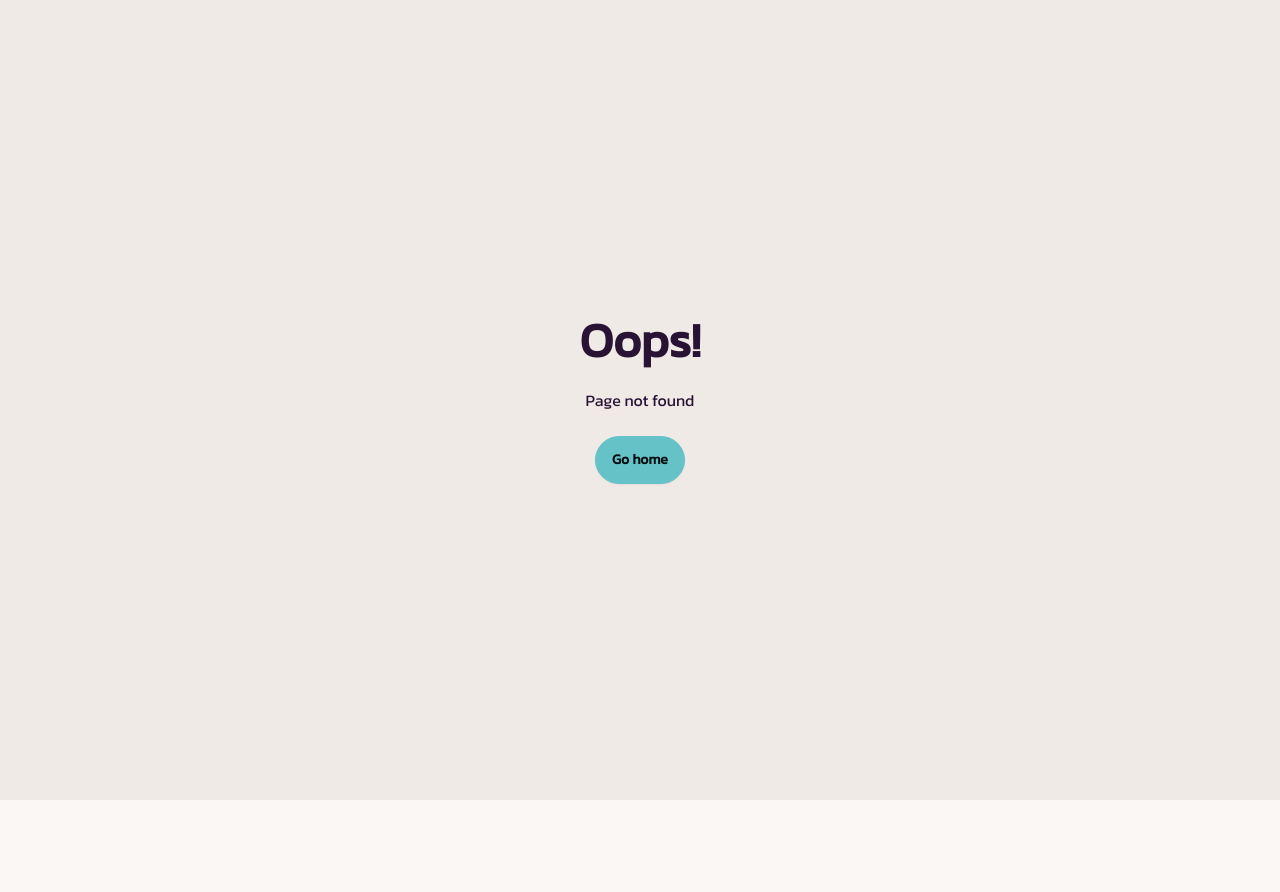
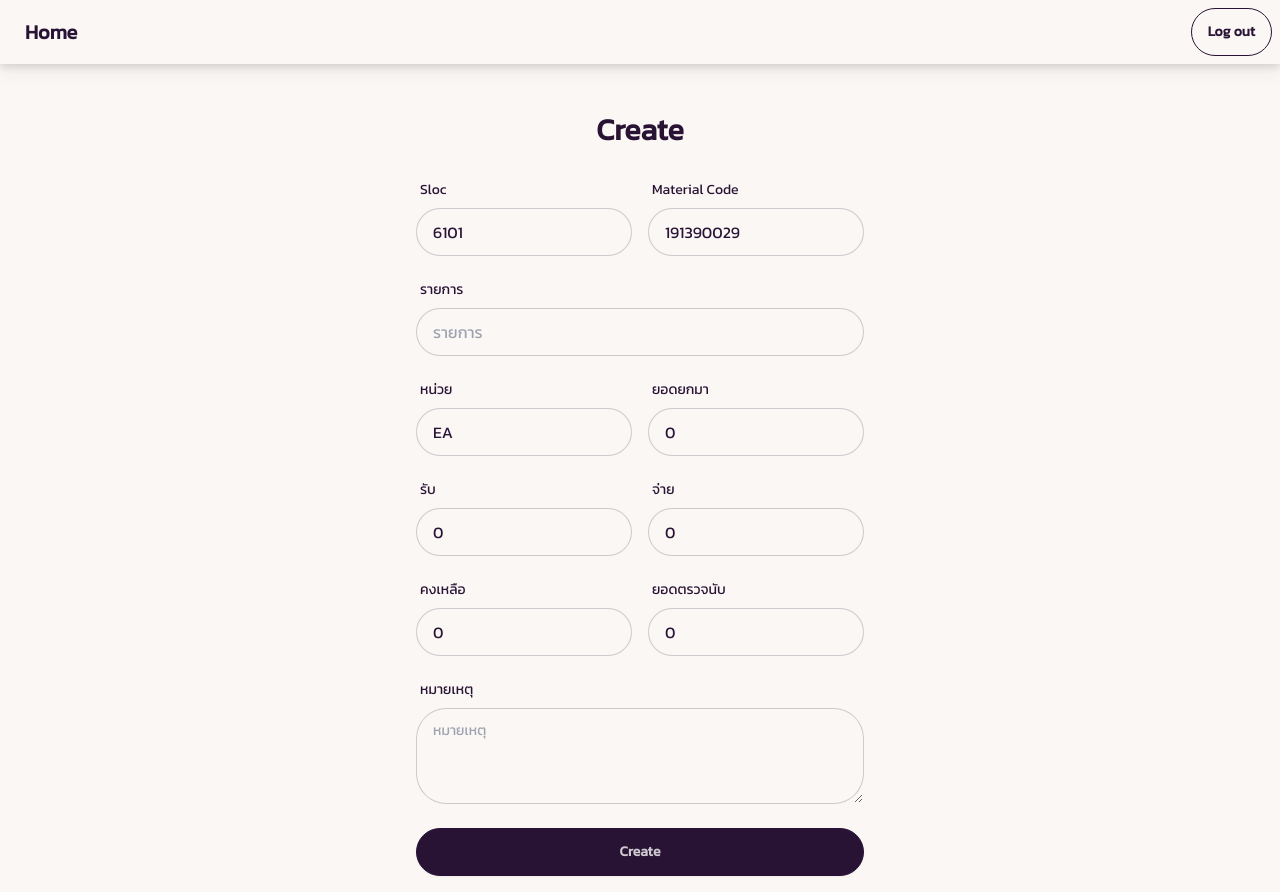
Before and after one commit to saharat-kosum/stock-checker, a Next.js app: page /admin/material in a window 1280 px wide. Before the commit this address had no page. Before the commit the page ends 800 px from the top, so only its background shows below. Built offline with nearby package versions, Linux system fonts and the light colour scheme.

Commit message:
change edit page to component, create a create material page

```diff
--- a/app/admin/material/[id]/page.tsx
+++ b/app/admin/material/[id]/page.tsx
@@ -1,85 +1,23 @@
 "use client";
-import { AppDispatch, useAppSelector } from "@/redux/Store";
-import { setCurrentMat } from "@/redux/materialSlice";
-import { EnumMode, InputArray, Material } from "@/type/type";
-import React, { useState } from "react";
+
+import MaterialManage from "@/components/MaterialManage";
+import { AppDispatch } from "@/redux/Store";
+import { EnumMode } from "@/type/type";
+import React, { useEffect } from "react";
 import { useDispatch } from "react-redux";
+import { useParams } from "next/navigation";
 
-const inputArray: InputArray[] = [
-  { name: "sloc", class: "max-w-xs", type: "number", display: "Sloc" },
-  { name: "code", class: "max-w-xs", type: "number", display: "Material Code" },
-  { name: "name", class: "col-span-2", type: "text", display: "รายการ" },
-  { name: "unit", class: "max-w-xs", type: "text", display: "หน่วย" },
-  {
-    name: "bringForward",
-    class: "max-w-xs",
-    type: "number",
-    display: "ยอดยกมา",
-  },
-  { name: "stockIn", class: "max-w-xs", type: "number", display: "รับ" },
-  { name: "stockOut", class: "max-w-xs", type: "number", display: "จ่าย" },
-  { name: "balance", class: "max-w-xs", type: "number", display: "คงเหลือ" },
-  {
-    name: "stockCount",
-    class: "max-w-xs",
-    type: "number",
-    display: "ยอดตรวจนับ",
-  },
-];
+function EditMaterial() {
+  const params = useParams();
+  const mode: EnumMode = EnumMode.Edit;
+  const dispatch = useDispatch<AppDispatch>();
 
-function MaterialManage() {
-  const [mode, setMode] = useState<EnumMode>(EnumMode.Create);
-  const dispatch = useDispatch<AppDispatch>();
-  const isLoading = useAppSelector((state) => state.material.loading);
-  const currentMat = useAppSelector((state) => state.material.currentMaterial);
+  useEffect(() => {
+    // dispatch(getMaterial(params.id))
+    console.log(params.id);
+  }, [params.id]);
 
-  const handleChange = (
-    event:
-      | React.ChangeEvent<HTMLInputElement>
-      | React.ChangeEvent<HTMLTextAreaElement>,
-    type: string,
-    name: keyof Material
-  ) => {
-    const value =
-      type === "text" ? event.target.value : parseInt(event.target.value);
-
-    dispatch(setCurrentMat({ name, value }));
-  };
-
-  return (
-    <div className="container mx-auto mt-10 p-2">
-      <h1 className="text-3xl font-bold">{mode}</h1>
-      <div className="mt-6 grid grid-cols-2 gap-4">
-        {inputArray.map((input, index) => (
-          <label className={`form-control w-full ${input.class}`} key={index}>
-            <div className="label">
-              <span className="label-text">{input.display}</span>
-            </div>
-            <input
-              type={input.type}
-              name={input.name}
-              placeholder={input.display}
-              onChange={(e) => handleChange(e, input.type, input.name)}
-              value={currentMat[input.name].toString()}
-              className="input input-bordered w-full"
-            />
-          </label>
-        ))}
-        <label className="form-control col-span-2">
-          <div className="label">
-            <span className="label-text">หมายเหตุ</span>
-          </div>
-          <textarea
-            className="textarea textarea-bordered h-24"
-            placeholder="หมายเหตุ"
-            name="note"
-            onChange={(e) => handleChange(e, "text", "note")}
-            value={currentMat.note}
-          ></textarea>
-        </label>
-      </div>
-    </div>
-  );
+  return <MaterialManage mode={mode} />;
 }
 
-export default MaterialManage;
+export default EditMaterial;
--- /dev/null
+++ b/app/admin/material/page.tsx
@@ -0,0 +1,11 @@
+import MaterialManage from "@/components/MaterialManage";
+import { EnumMode } from "@/type/type";
+import React from "react";
+
+function CreateMaterial() {
+  const mode: EnumMode = EnumMode.Create;
+
+  return <MaterialManage mode={mode} />;
+}
+
+export default CreateMaterial;
--- /dev/null
+++ b/components/MaterialManage.tsx
@@ -0,0 +1,122 @@
+"use client";
+import Spinner from "@/components/Spinner";
+import { AppDispatch, useAppSelector } from "@/redux/Store";
+import {
+  createMaterial,
+  editMaterial,
+  setCurrentMat,
+} from "@/redux/materialSlice";
+import { EnumMode, InputArray, Material } from "@/type/type";
+import React from "react";
+import { useDispatch } from "react-redux";
+
+const inputArray: InputArray[] = [
+  { name: "sloc", class: "max-w-xs", type: "number", display: "Sloc" },
+  { name: "code", class: "max-w-xs", type: "number", display: "Material Code" },
+  { name: "name", class: "col-span-2", type: "text", display: "รายการ" },
+  { name: "unit", class: "max-w-xs", type: "text", display: "หน่วย" },
+  {
+    name: "bringForward",
+    class: "max-w-xs",
+    type: "number",
+    display: "ยอดยกมา",
+  },
+  { name: "stockIn", class: "max-w-xs", type: "number", display: "รับ" },
+  { name: "stockOut", class: "max-w-xs", type: "number", display: "จ่าย" },
+  { name: "balance", class: "max-w-xs", type: "number", display: "คงเหลือ" },
+  {
+    name: "stockCount",
+    class: "max-w-xs",
+    type: "number",
+    display: "ยอดตรวจนับ",
+  },
+];
+
+interface MaterialManageProps {
+  mode: EnumMode;
+}
+
+function MaterialManage({ mode }: MaterialManageProps) {
+  const dispatch = useDispatch<AppDispatch>();
+  const isLoading = useAppSelector((state) => state.material.loading);
+  const currentMat = useAppSelector((state) => state.material.currentMaterial);
+
+  const handleChange = (
+    event:
+      | React.ChangeEvent<HTMLInputElement>
+      | React.ChangeEvent<HTMLTextAreaElement>,
+    type: string,
+    name: keyof Material
+  ) => {
+    const value =
+      type === "text" ? event.target.value : parseInt(event.target.value);
+
+    dispatch(setCurrentMat({ name, value }));
+  };
+
+  const submitHandle = async () => {
+    if (mode === EnumMode.Create) {
+      await dispatch(createMaterial(currentMat));
+    } else if (mode === EnumMode.Edit) {
+      await dispatch(editMaterial(currentMat));
+    }
+  };
+
+  return (
+    <main className="hero mt-8">
+      <div className="hero-content text-center">
+        <div className="max-w-md">
+          <h1 className="text-3xl font-bold">{mode}</h1>
+          {isLoading ? (
+            <div className="min-w-60 min-h-96 hero-content">
+              <Spinner size="md" />
+            </div>
+          ) : (
+            <div className="mt-6 grid grid-cols-2 gap-4">
+              {inputArray.map((input, index) => (
+                <label
+                  className={`form-control w-full ${input.class}`}
+                  key={index}
+                >
+                  <div className="label">
+                    <span className="label-text">{input.display}</span>
+                  </div>
+                  <input
+                    type={input.type}
+                    name={input.name}
+                    placeholder={input.display}
+                    onChange={(e) => handleChange(e, input.type, input.name)}
+                    value={currentMat[input.name].toString()}
+                    className="input input-bordered w-full"
+                  />
+                </label>
+              ))}
+              <label className="form-control col-span-2">
+                <div className="label">
+                  <span className="label-text">หมายเหตุ</span>
+                </div>
+                <textarea
+                  className="textarea textarea-bordered h-24"
+                  placeholder="หมายเหตุ"
+                  name="note"
+                  onChange={(e) => handleChange(e, "text", "note")}
+                  value={currentMat.note}
+                ></textarea>
+              </label>
+            </div>
+          )}
+          <button
+            className={`btn btn-block mt-6 ${
+              mode === EnumMode.Create ? "btn-neutral" : "btn-accent"
+            }`}
+            onClick={() => submitHandle()}
+          >
+            {mode}
+          </button>
+        </div>
+      </div>
+    </main>
+  );
+}
+
+export default MaterialManage;
```
